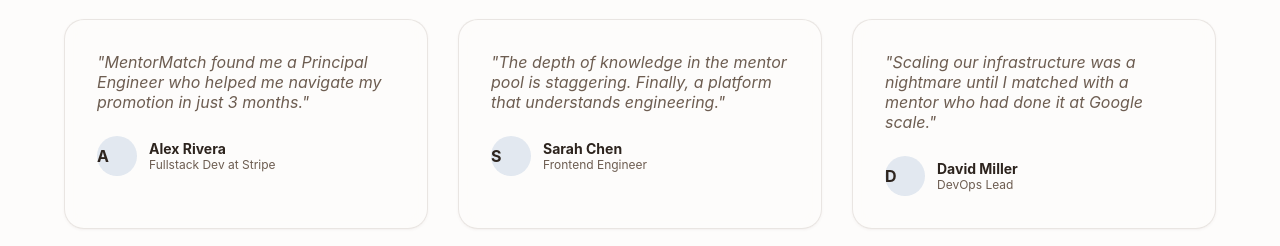
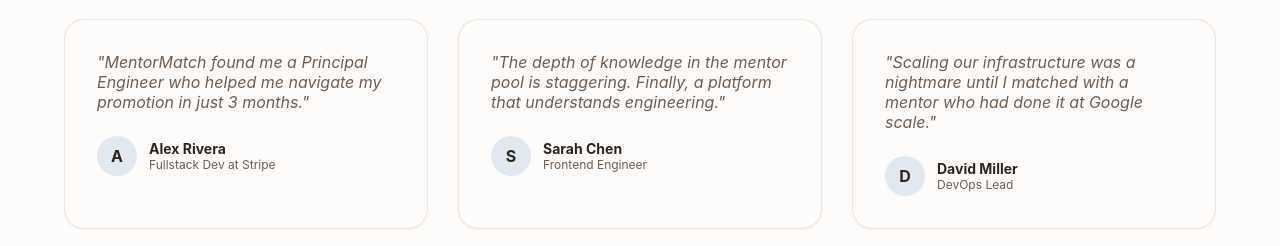
Before and after one commit to alpha2420/MentorMatch, a React (Vite) app: page / in a window 1280 px wide. Shown: the part 2580-2826 px from the top of the page. Built offline with nearby package versions, Linux system fonts and the light colour scheme.

Commit message:
deployment fix

```diff
--- a/src/App.tsx
+++ b/src/App.tsx
@@ -924,7 +924,7 @@ const LandingPage: React.FC<{
               <div key={i} className="glass" style={{ padding: '32px' }}>
                 <p style={{ fontStyle: 'italic', color: 'var(--text-secondary)', fontSize: '16px', marginBottom: '24px' }}>"{t.text}"</p>
                 <div style={{ display: 'flex', alignItems: 'center', gap: '12px' }}>
-                  <div style={{ width: '40px', height: '40px', background: '#e2e8f0', borderRadius: '50%', display: 'flex', alignItems: 'center', justifyCenter: 'center', fontWeight: '700' }}>{t.name[0]}</div>
+                  <div style={{ width: '40px', height: '40px', background: '#e2e8f0', borderRadius: '50%', display: 'flex', alignItems: 'center', justifyContent: 'center', fontWeight: '700' }}>{t.name[0]}</div>
                   <div>
                     <div style={{ fontWeight: '700', fontSize: '14px' }}>{t.name}</div>
                     <div style={{ fontSize: '12px', color: 'var(--text-secondary)' }}>{t.role}</div>
@@ -1015,7 +1015,6 @@ const MentorMatch: React.FC = () => {
   const bookingModal = useModal<Mentor>();
   const [matchResults, setMatchResults] = useState<MatchResult[]>([]);
   const [student, setStudent] = useState<User | null>(null);
-  const [isLoadingMatches, setIsLoadingMatches] = useState(false);
   const [bookingSubmitting, setBookingSubmitting] = useState(false);
 
   const fetchMentors = useCallback(() => repository.getAllMentors(), []);
@@ -1050,10 +1049,8 @@ const MentorMatch: React.FC = () => {
   // Calculate matches when student or mentors change
   useEffect(() => {
     if (student && filteredMentors.length > 0) {
-      setIsLoadingMatches(true);
       const matches = matchingStrategy.rankMentors(student, filteredMentors);
       setMatchResults(matches);
-      setIsLoadingMatches(false);
     }
   }, [student, filteredMentors]);
 
--- a/src/hooks.tsx
+++ b/src/hooks.tsx
@@ -4,7 +4,7 @@
  */
 
 import { useState, useCallback, useEffect, useRef, useMemo } from 'react';
-import { MatchResult, Mentor, Booking } from './types';
+import { Mentor } from './types';
 
 /**
  * Hook for managing search state and filtering
--- a/src/matchingStrategy.ts
+++ b/src/matchingStrategy.ts
@@ -3,7 +3,7 @@
  * Core business logic for calculating mentor-student match scores
  */
 
-import { Mentor, User, MatchResult, SearchQuery } from './types';
+import { Mentor, User, MatchResult } from './types';
 
 /**
  * Scoring configuration for tuning match algorithm
@@ -122,7 +122,7 @@ export class SkillBasedMatchingStrategy implements IMatchingStrategy {
   /**
    * Determine if mentor's experience level matches student's level
    */
-  private calculateExperienceAlignment(studentLevel: string, mentorRating: number): number {
+  private calculateExperienceAlignment(_studentLevel: string, mentorRating: number): number {
     // Higher rating indicates more experienced mentor
     const ratingNormalized = mentorRating / 5;
 
@@ -154,7 +154,7 @@ export class SkillBasedMatchingStrategy implements IMatchingStrategy {
    * Generate human-readable explanations for the match
    */
   private generateMatchReasons(
-    student: User,
+    _student: User,
     mentor: Mentor,
     skillScore: number,
     experienceScore: number
--- a/tsconfig.json
+++ b/tsconfig.json
@@ -9,25 +9,21 @@
     "jsx": "react-jsx",
     "module": "ESNext",
     "moduleResolution": "node",
-    "/* Strict Type Checking */": "Ensure highest level of type safety",
     "strict": true,
     "noUnusedLocals": true,
     "noUnusedParameters": true,
     "noImplicitReturns": true,
     "noFallthroughCasesInSwitch": true,
     "esModuleInterop": true,
-    "/* Output */": "Compilation output settings",
     "declaration": true,
     "declarationMap": true,
     "sourceMap": true,
     "outDir": "./dist",
     "rootDir": "./src",
-    "/* Module Resolution */": "How to resolve imports",
     "skipLibCheck": true,
     "forceConsistentCasingInFileNames": true,
     "resolveJsonModule": true,
     "allowSyntheticDefaultImports": true,
-    "/* Path Aliases for cleaner imports */": "Optional but recommended",
     "baseUrl": ".",
     "paths": {
       "@/*": [
```
